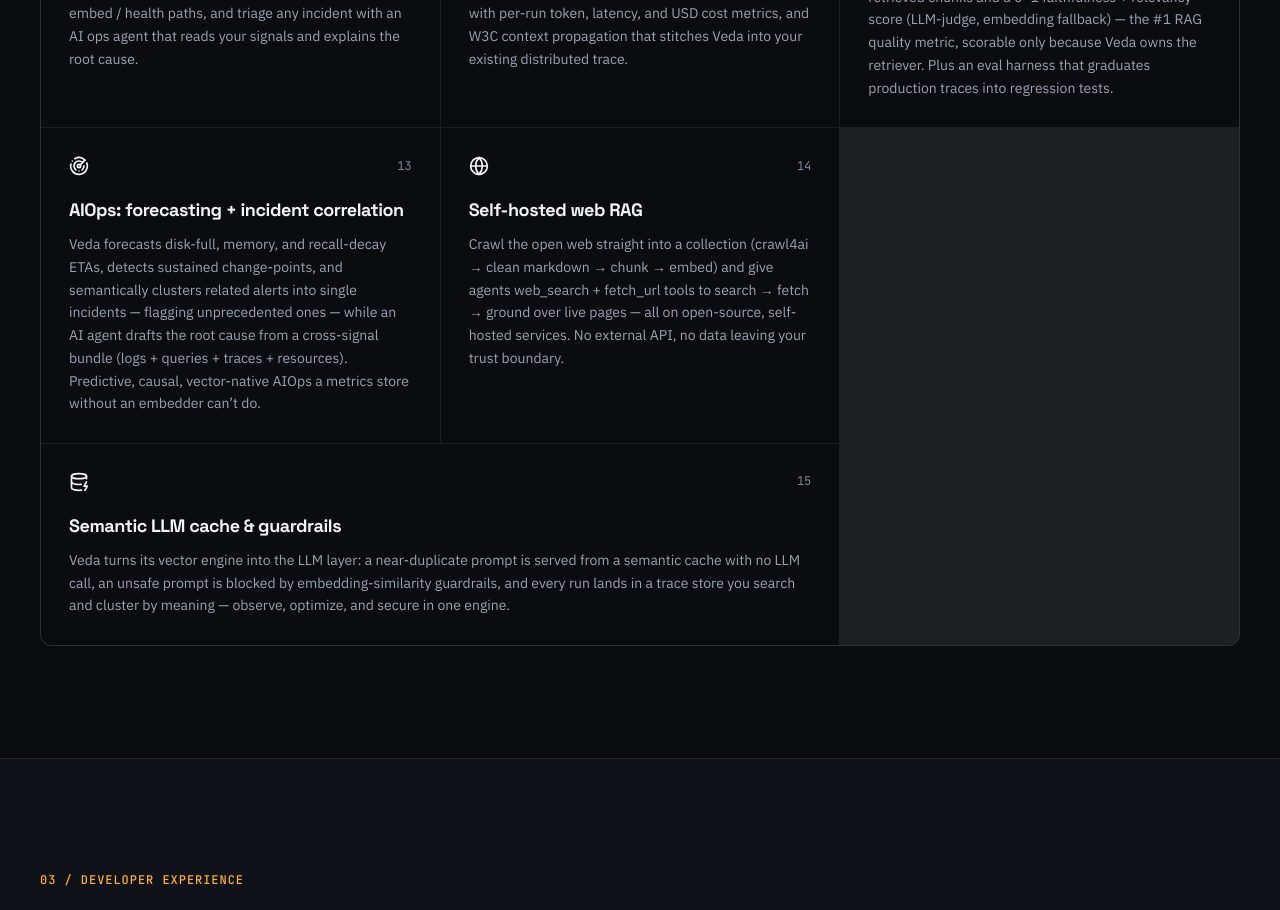
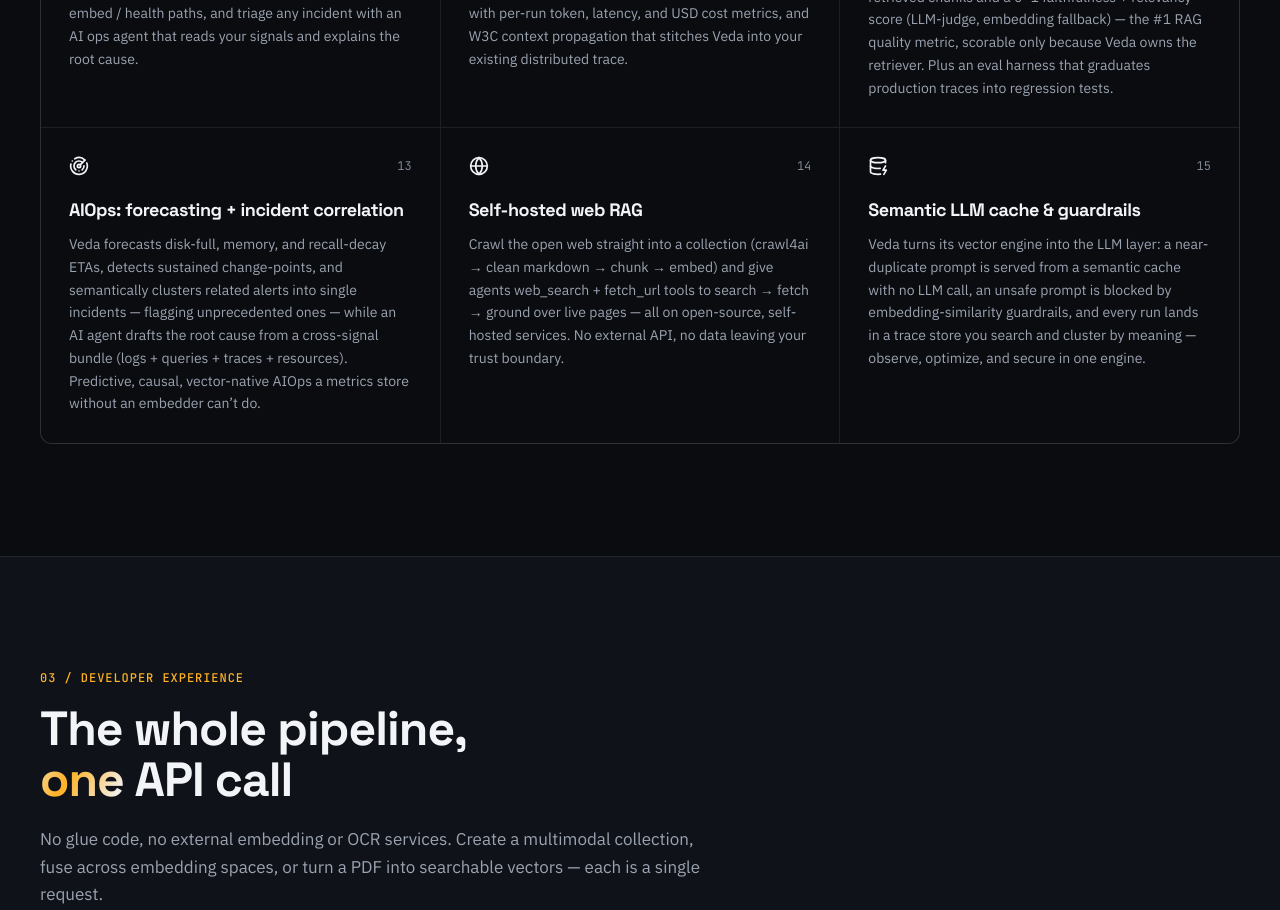
Before and after one commit to kshitij2605/Veda, a React (Vite) app in the folder website/: page / in a window 1280 px wide. Shown: the part 2320-3230 px from the top of the page. Built offline with nearby package versions, Linux system fonts and the light colour scheme.

Commit message:
fix(website): reset last differentiator card to 1 col on lg when count%3==0 (sm:col-span-2 was cascading up and widening it)

```diff
--- a/website/src/sections/Differentiators.tsx
+++ b/website/src/sections/Differentiators.tsx
@@ -23,10 +23,14 @@
           // lg = 3-col) so it never leaves a lonely empty cell.
           const isLast = i === FEATURES.length - 1
           const n = FEATURES.length
-          const lgSpan = n % 3 === 1 ? 'lg:col-span-3' : n % 3 === 2 ? 'lg:col-span-2' : ''
           const smSpan = n % 2 === 1 ? 'sm:col-span-2' : ''
+          // lg fill: span the gap on the final 3-col row. When no lg span is
+          // needed but smSpan is set, reset to 1 col so sm:col-span-2 doesn't
+          // cascade up and wrongly widen the card on lg.
+          const lgSpan =
+            n % 3 === 1 ? 'lg:col-span-3' : n % 3 === 2 ? 'lg:col-span-2' : smSpan ? 'lg:col-span-1' : ''
           const span = isLast ? [smSpan, lgSpan].filter(Boolean).join(' ') : ''
-          const wide = span !== ''
+          const wide = n % 3 !== 0 && span !== ''
           return (
             <div
               key={f.title}
```
